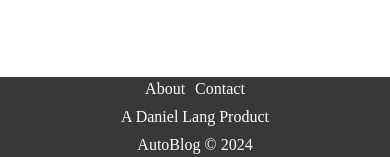
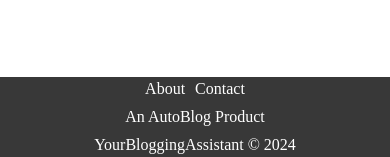
Before and after one commit to Dlang-max/AutoBlog_Django_App, a Django app: page / in a window 390 px wide. Shown: the part 687-844 px from the top of the page. Run offline with Django 4.2, Linux system fonts and the light colour scheme; parts of the project's set-up code (start-up, migrations or seed data) failed here and were passed over.

Commit message:
fixing mobile navbar

```diff
--- a/mysite/autoblog/static/autoblog/style.css
+++ b/mysite/autoblog/static/autoblog/style.css
@@ -36,6 +36,7 @@ body::after {
 
 #nav-container {
     border: 0px;
+    min-width: 100%;
 }
 
 #navbar {
@@ -373,6 +374,8 @@ section {
 
     #nav-container {
         overflow-y: hidden;
+        min-width: 0px;
+        max-width: 200px;
         width: 0px;
         position: absolute;
         top: 0;
--- a/mysite/autoblog/templates/autoblog/base.html
+++ b/mysite/autoblog/templates/autoblog/base.html
@@ -44,8 +44,8 @@
             <a class="footer-link" href="{% url 'home' %}">About</a>
             <a class="footer-link" href="{% url 'contact' %}">Contact</a>
         </div>
-        <p>A Daniel Lang Product</p>
-        <p>AutoBlog © 2024</p>
+        <p>An AutoBlog Product</p>
+        <p>YourBloggingAssistant © 2024</p>
     </footer>
     {% load static %}
     <script src="{% static 'autoblog/script.js' %}"></script>
```
